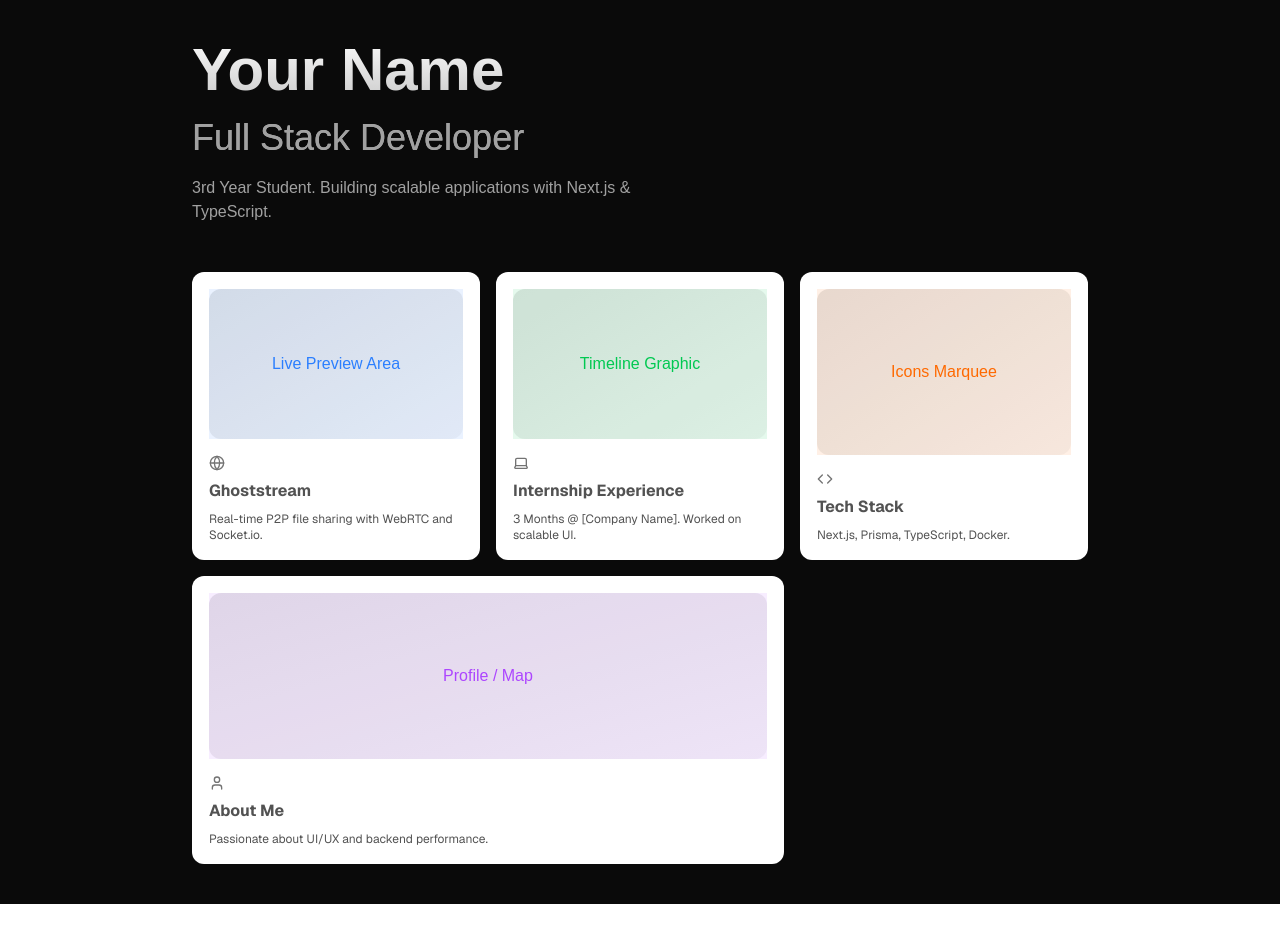
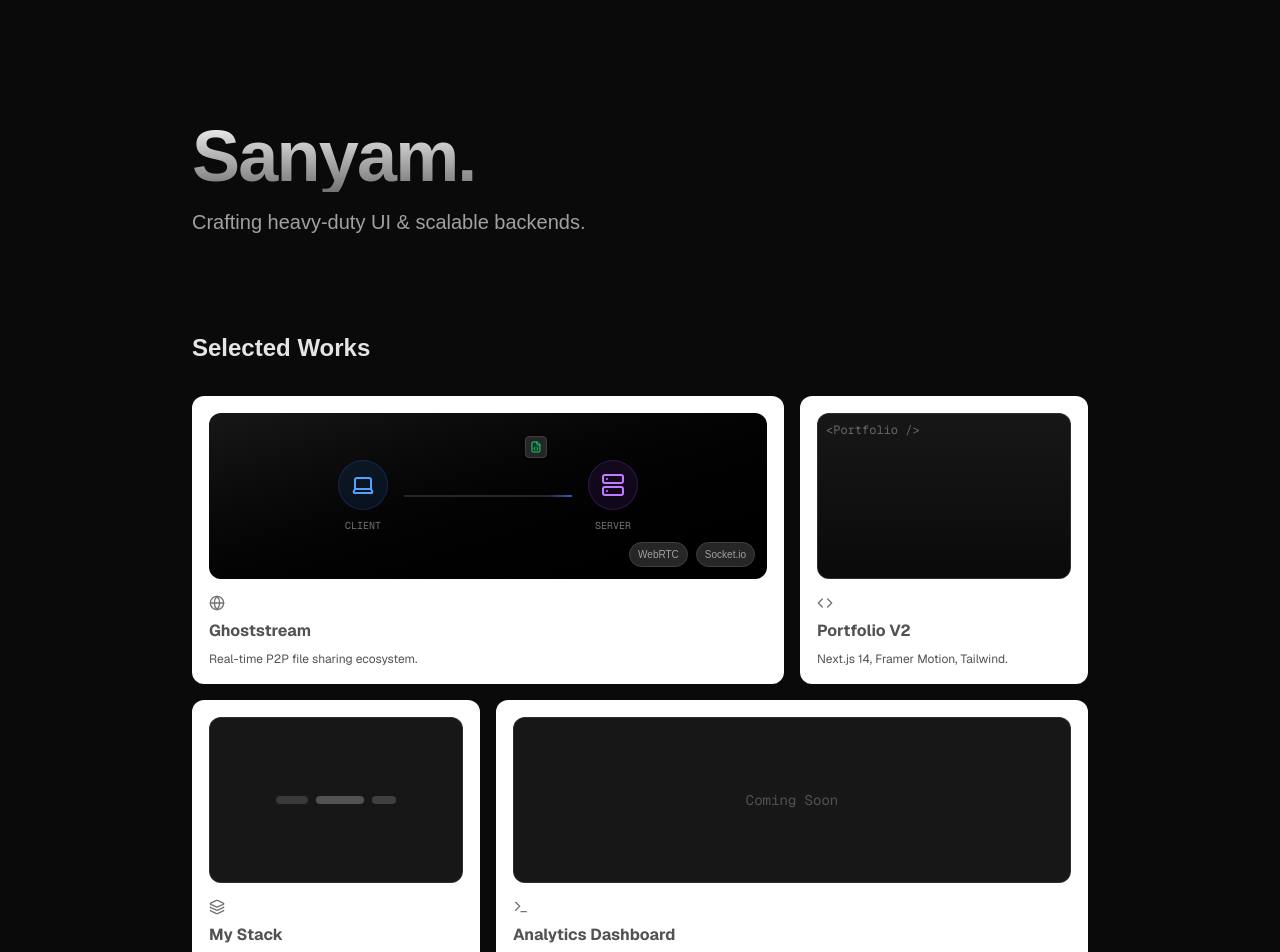
Before and after one commit to Sanyam2511/Portfolio, a Next.js app: page / in a window 1280 px wide. Shown: the top 952 px of the page. Before the commit the page ends 904 px from the top, so only its background shows below. Built offline with nearby package versions, Linux system fonts and the light colour scheme.

Commit message:
project bento grid added

```diff
--- a/app/page.tsx
+++ b/app/page.tsx
@@ -1,60 +1,140 @@
+// app/page.tsx
 import { BentoGrid, BentoGridItem } from "@/components/ui/bento-grid";
-import { Code, FileText, Globe, Laptop, Rocket, User } from "lucide-react";
+import { GhoststreamCard } from "@/components/ghoststream-card";
+import { StickyScroll } from "@/components/ui/sticky-scroll-reveal";
+import { Globe, Code, Terminal, Layers } from "lucide-react";
+
+// --- CONTENT DATA ---
+
+// 1. Internship Experience Data (The Scroll Section)
+const internshipContent = [
+  {
+    title: "Internship @ [Company Name]",
+    description:
+      "Joined the frontend team as a Full Stack Intern. My first task was to audit the existing codebase and migrate legacy components to Next.js 14, improving maintainability.",
+    content: (
+        // Visual: A Code Snippet Mockup
+        <div className="h-full w-full bg-neutral-900 border border-neutral-700 rounded-md p-4 flex flex-col gap-2">
+            <div className="flex gap-1 mb-2">
+                <div className="h-2 w-2 rounded-full bg-red-500"/>
+                <div className="h-2 w-2 rounded-full bg-yellow-500"/>
+                <div className="h-2 w-2 rounded-full bg-green-500"/>
+            </div>
+            <div className="space-y-1">
+                <div className="h-2 w-1/2 bg-neutral-700 rounded"/>
+                <div className="h-2 w-3/4 bg-neutral-700 rounded"/>
+                <div className="h-2 w-1/3 bg-blue-500/50 rounded"/>
+            </div>
+            <div className="mt-auto text-xs text-neutral-500 font-mono">migration_v14.tsx</div>
+        </div>
+    ),
+  },
+  {
+    title: "Developing the Dashboard",
+    description:
+      "I took ownership of the new User Analytics Dashboard. Used Recharts for data visualization and implemented Redux for complex state management across 4 different views.",
+    content: (
+        // Visual: A Mini Chart Mockup
+      <div className="h-full w-full bg-neutral-900 border border-neutral-700 rounded-md flex items-end justify-center gap-2 p-4">
+        <div className="w-4 h-12 bg-blue-500 rounded-t"/>
+        <div className="w-4 h-24 bg-blue-400 rounded-t"/>
+        <div className="w-4 h-16 bg-blue-600 rounded-t"/>
+        <div className="w-4 h-32 bg-blue-300 rounded-t"/>
+        <div className="w-4 h-20 bg-blue-500 rounded-t"/>
+      </div>
+    ),
+  },
+  {
+    title: "Performance Optimization",
+    description:
+      "In my final month, I focused on Core Web Vitals. Reduced LCP by 40% by implementing image lazy loading and code splitting. Shipped to production for 10k+ users.",
+    content: (
+        // Visual: A "Success" Terminal
+      <div className="h-full w-full bg-black border border-neutral-800 rounded-md p-4 font-mono text-xs text-green-400 flex flex-col justify-center">
+        <p>$ npm run build</p>
+        <p className="text-neutral-500">Creating an optimized production build...</p>
+        <p>✓ Compiled successfully</p>
+        <p>✓ LCP Reduced: -40%</p>
+        <p className="animate-pulse">_</p>
+      </div>
+    ),
+  },
+];
 
 export default function Home() {
   return (
-    <main className="min-h-screen bg-neutral-950 text-white py-10 px-5 flex flex-col items-center justify-center">
-      <div className="max-w-4xl w-full mb-12">
-        <h1 className="text-4xl md:text-6xl font-bold bg-clip-text text-transparent bg-gradient-to-b from-neutral-50 to-neutral-400">
-          Your Name <br />
-          <span className="text-2xl md:text-4xl font-light text-neutral-400">
-            Full Stack Developer
-          </span>
+    <main className="min-h-screen bg-neutral-950 text-white py-20 px-5 flex flex-col items-center">
+
+      {/* HERO SECTION */}
+      <div className="max-w-4xl w-full mb-24 text-center md:text-left mt-10">
+        <h1 className="text-4xl md:text-7xl font-bold bg-clip-text text-transparent bg-gradient-to-b from-neutral-50 to-neutral-500 tracking-tight">
+          Sanyam.
         </h1>
-        <p className="mt-4 text-neutral-400 max-w-lg">
-           3rd Year Student. Building scalable applications with Next.js & TypeScript.
+        <p className="mt-4 text-neutral-400 max-w-lg text-xl mx-auto md:mx-0 font-light">
+           Crafting heavy-duty UI & scalable backends.
         </p>
       </div>
 
-      <BentoGrid className="max-w-4xl mx-auto">
-        {items.map((item, i) => (
-          <BentoGridItem
-            key={i}
-            title={item.title}
-            description={item.description}
-            header={item.header}
-            icon={item.icon}
-            className={i === 3 || i === 6 ? "md:col-span-2" : ""}
-          />
-        ))}
-      </BentoGrid>
+      {/* SECTION 1: PROJECTS BENTO GRID (4 ITEMS) */}
+      <div className="max-w-4xl mx-auto w-full mb-32">
+        <h2 className="text-2xl font-semibold mb-8 text-neutral-200">Selected Works</h2>
+        <BentoGrid>
+
+            {/* 1. Ghoststream (Feature Project) */}
+            <BentoGridItem
+            title="Ghoststream"
+            description="Real-time P2P file sharing ecosystem."
+            header={<GhoststreamCard />}
+            icon={<Globe className="h-4 w-4 text-neutral-500" />}
+            className="md:col-span-2"
+            />
+
+            {/* 2. Portfolio V2 (This Site) */}
+            <BentoGridItem
+            title="Portfolio V2"
+            description="Next.js 14, Framer Motion, Tailwind."
+            header={<div className="flex flex-1 w-full h-full min-h-[6rem] bg-neutral-900 rounded-xl border border-white/10 p-4 relative overflow-hidden">
+                <div className="absolute top-2 left-2 text-xs text-neutral-500 font-mono">{'<Portfolio />'}</div>
+                <div className="absolute inset-0 bg-gradient-to-t from-neutral-950 to-transparent" />
+            </div>}
+            icon={<Code className="h-4 w-4 text-neutral-500" />}
+            className=""
+            />
+
+            {/* 3. Tech Stack / Skills */}
+            <BentoGridItem
+            title="My Stack"
+            description="TypeScript, Node.js, Prisma, Docker."
+            header={<div className="flex flex-1 w-full h-full min-h-[6rem] bg-neutral-900 rounded-xl border border-white/10 flex flex-wrap gap-2 content-center justify-center p-2">
+                <span className="h-2 w-8 bg-neutral-700 rounded-full animate-pulse"/>
+                <span className="h-2 w-12 bg-neutral-600 rounded-full"/>
+                <span className="h-2 w-6 bg-neutral-700 rounded-full"/>
+            </div>}
+            icon={<Layers className="h-4 w-4 text-neutral-500" />}
+            className=""
+            />
+
+            {/* 4. Future Project / Analytics (2 cols to balance the grid) */}
+            <BentoGridItem
+            title="Analytics Dashboard"
+            description="Upcoming: A complex data visualization platform for SaaS metrics."
+            header={<div className="flex flex-1 w-full h-full min-h-[6rem] bg-neutral-900 rounded-xl border border-white/10 flex items-center justify-center text-neutral-600 font-mono text-sm">
+                Coming Soon
+            </div>}
+            icon={<Terminal className="h-4 w-4 text-neutral-500" />}
+            className="md:col-span-2"
+            />
+
+        </BentoGrid>
+      </div>
+
+
+      {/* SECTION 2: EXPERIENCE (CLEAN SCROLL) */}
+      <div className="max-w-4xl mx-auto w-full">
+         <h2 className="text-2xl font-semibold mb-8 text-neutral-200">Experience</h2>
+         <StickyScroll content={internshipContent} />
+      </div>
+
     </main>
   );
 }
-
-const items = [
-  {
-    title: "Ghoststream",
-    description: "Real-time P2P file sharing with WebRTC and Socket.io.",
-    header: <div className="flex items-center justify-center h-full w-full bg-blue-500/10 text-blue-500">Live Preview Area</div>,
-    icon: <Globe className="h-4 w-4 text-neutral-500" />,
-  },
-  {
-    title: "Internship Experience",
-    description: "3 Months @ [Company Name]. Worked on scalable UI.",
-    header: <div className="flex items-center justify-center h-full w-full bg-green-500/10 text-green-500">Timeline Graphic</div>,
-    icon: <Laptop className="h-4 w-4 text-neutral-500" />,
-  },
-  {
-    title: "Tech Stack",
-    description: "Next.js, Prisma, TypeScript, Docker.",
-    header: <div className="flex items-center justify-center h-full w-full bg-orange-500/10 text-orange-500">Icons Marquee</div>,
-    icon: <Code className="h-4 w-4 text-neutral-500" />,
-  },
-  {
-    title: "About Me",
-    description: "Passionate about UI/UX and backend performance.",
-    header: <div className="flex items-center justify-center h-full w-full bg-purple-500/10 text-purple-500">Profile / Map</div>,
-    icon: <User className="h-4 w-4 text-neutral-500" />,
-  },
-];
--- /dev/null
+++ b/components/ghoststream-card.tsx
@@ -0,0 +1,62 @@
+// components/ghoststream-card.tsx
+"use client";
+
+import { motion } from "framer-motion";
+import { Laptop, Server, FileJson } from "lucide-react";
+
+export const GhoststreamCard = () => {
+  return (
+    <div className="flex flex-1 w-full h-full min-h-[6rem] rounded-xl bg-gradient-to-br from-neutral-900 to-black items-center justify-center relative overflow-hidden">
+      <div className="absolute inset-0 bg-grid-white/[0.05] bg-[size:20px_20px]" />
+      <div className="flex items-center justify-between w-3/4 max-w-[300px] z-10 relative">
+        <div className="flex flex-col items-center gap-2">
+          <div className="p-3 bg-blue-500/10 rounded-full border border-blue-500/20">
+            <Laptop className="h-6 w-6 text-blue-400" />
+          </div>
+          <span className="text-[10px] text-neutral-500 font-mono">CLIENT</span>
+        </div>
+
+        <div className="h-[2px] bg-neutral-800 flex-1 mx-4 relative overflow-hidden rounded-full">
+            <motion.div
+              initial={{ x: "-100%" }}
+              animate={{ x: "400%" }}
+              transition={{
+                repeat: Infinity,
+                duration: 2,
+                ease: "linear",
+              }}
+              className="absolute top-0 left-0 w-12 h-full bg-gradient-to-r from-transparent via-blue-500 to-transparent opacity-70"
+            />
+        </div>
+
+        <div className="flex flex-col items-center gap-2">
+          <div className="p-3 bg-purple-500/10 rounded-full border border-purple-500/20">
+            <Server className="h-6 w-6 text-purple-400" />
+          </div>
+          <span className="text-[10px] text-neutral-500 font-mono">SERVER</span>
+        </div>
+
+        <motion.div
+            className="absolute left-10 -top-6 p-1 bg-neutral-800 border border-neutral-700 rounded shadow-sm"
+            animate={{
+                x: [0, 160],
+                opacity: [0, 1, 1, 0],
+            }}
+            transition={{
+                repeat: Infinity,
+                duration: 2,
+                ease: "easeInOut",
+                times: [0, 0.2, 0.8, 1]
+            }}
+        >
+            <FileJson className="h-3 w-3 text-green-400" />
+        </motion.div>
+      </div>
+
+      <div className="absolute bottom-3 right-3 flex gap-2">
+        <span className="text-[10px] px-2 py-1 rounded-full bg-neutral-800 text-neutral-400 border border-neutral-700">WebRTC</span>
+        <span className="text-[10px] px-2 py-1 rounded-full bg-neutral-800 text-neutral-400 border border-neutral-700">Socket.io</span>
+      </div>
+    </div>
+  );
+};
--- a/components/ui/bento-grid.tsx
+++ b/components/ui/bento-grid.tsx
@@ -1,4 +1,6 @@
 // src/components/ui/bento-grid.tsx
+"use client";
+
 import { cn } from "@/lib/utils";
 import { motion } from "framer-motion";
 
```
